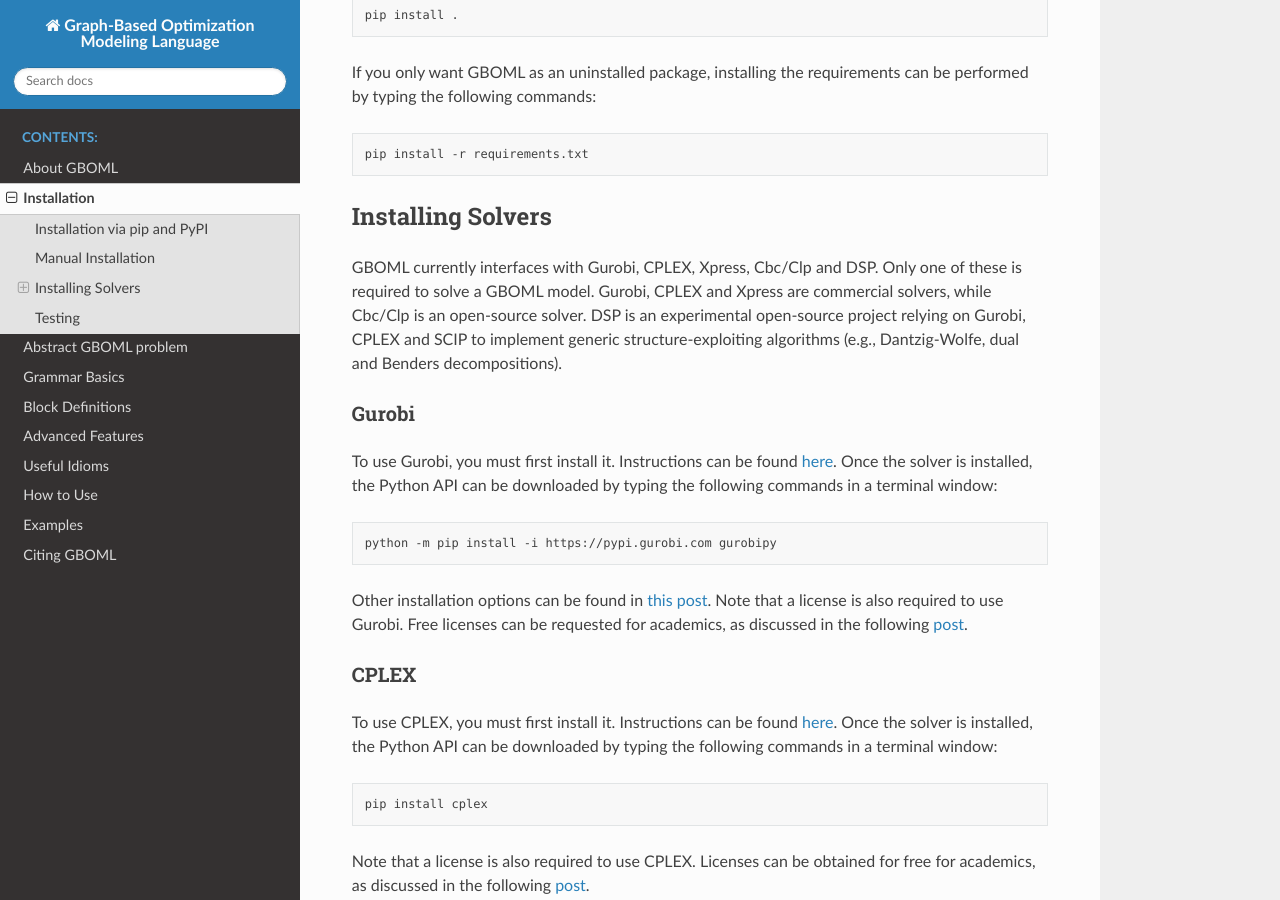
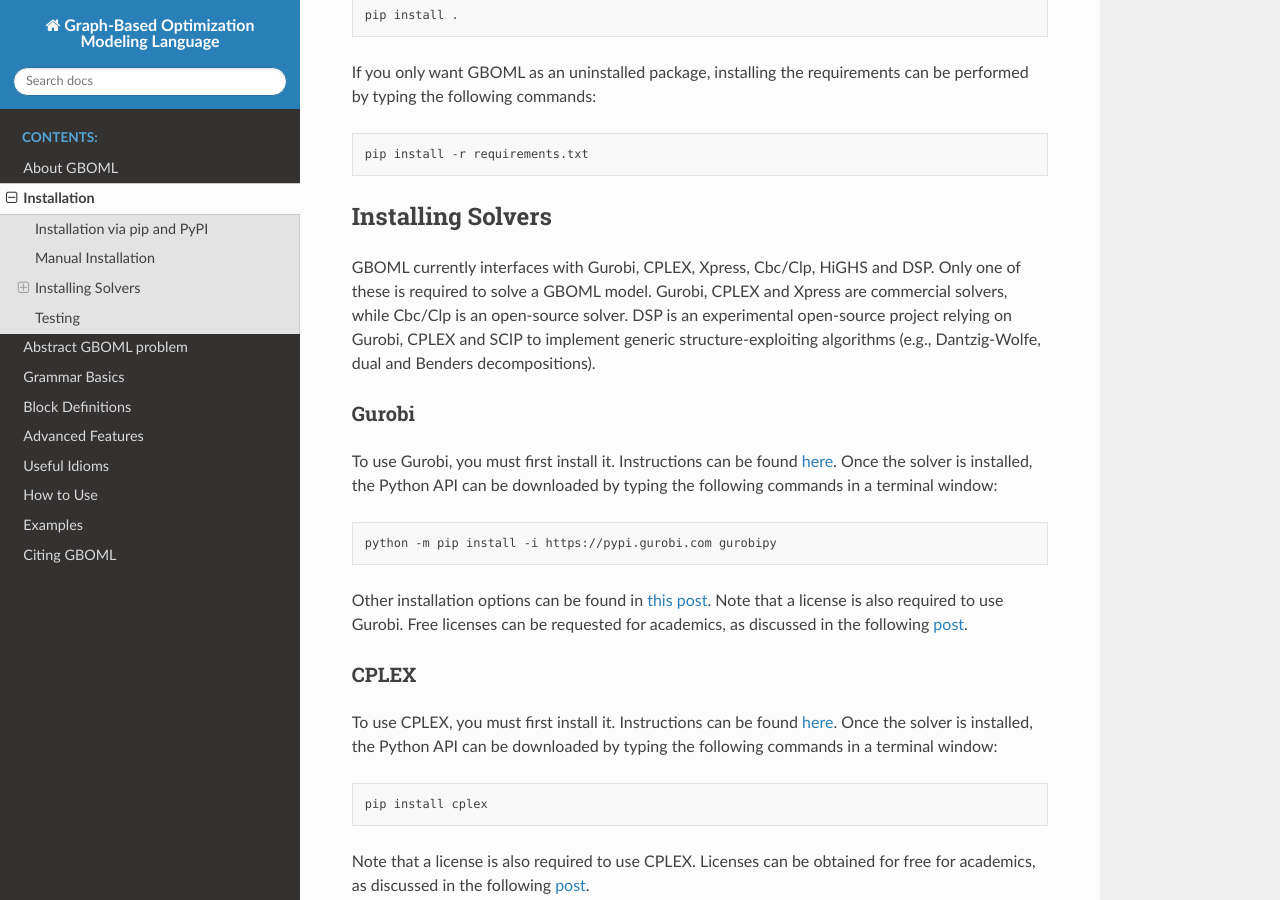
Before and after one commit to GBOML/GBOML, a Sphinx documentation site: the page built from docs/source/installation.rst, in a window 1280 px wide and 900 px high, scrolled down 795 px. Built offline with Sphinx 7.4.7 and the Read the Docs theme 2.0.0, drawn with Linux system fonts in a browser that asks for light colours; some of the changed text lies outside the part shown.

Commit message:
small change in doc and readMe for solvers

```diff
--- a/docs/source/installation.rst
+++ b/docs/source/installation.rst
@@ -39,7 +39,7 @@ If you only want GBOML as an uninstalled package, installing the requirements ca
 Installing Solvers
 ------------------
 
-GBOML currently interfaces with Gurobi, CPLEX, Xpress, Cbc/Clp and DSP. Only one of these is required to solve a GBOML model. Gurobi, CPLEX and Xpress are commercial solvers, while Cbc/Clp is an open-source solver. DSP is an experimental open-source project relying on Gurobi, CPLEX and SCIP to implement generic structure-exploiting algorithms (e.g., Dantzig-Wolfe, dual and Benders decompositions).
+GBOML currently interfaces with Gurobi, CPLEX, Xpress, Cbc/Clp, HiGHS and DSP. Only one of these is required to solve a GBOML model. Gurobi, CPLEX and Xpress are commercial solvers, while Cbc/Clp is an open-source solver. DSP is an experimental open-source project relying on Gurobi, CPLEX and SCIP to implement generic structure-exploiting algorithms (e.g., Dantzig-Wolfe, dual and Benders decompositions).
 
 Gurobi
 ~~~~~~
@@ -115,9 +115,9 @@ The next installation steps make use of `cmake <https://cmake.org/install/>`_ an
 
 If the make worked properly, an executable called runDsp and a shared library named libDsp should be created in the *src* subfolder of the build directory. Additional information can be found `here <https://github.com/Argonne-National-Laboratory/DSP/blob/master/docs/install.md>`__.
 
-Highs
+HiGHS
 ~~~~~
-To install Highs please download the solver from https://highs.dev/. The Python API is embedded in GBOML.
+To install HiGHS please download the solver from https://highs.dev/. The Python API is embedded in GBOML. However, you need the HiGHS shared object on your library path.
 
 Testing
 -------
```
Also changed, not shown: src/gboml/solver_api/README.md (added).
